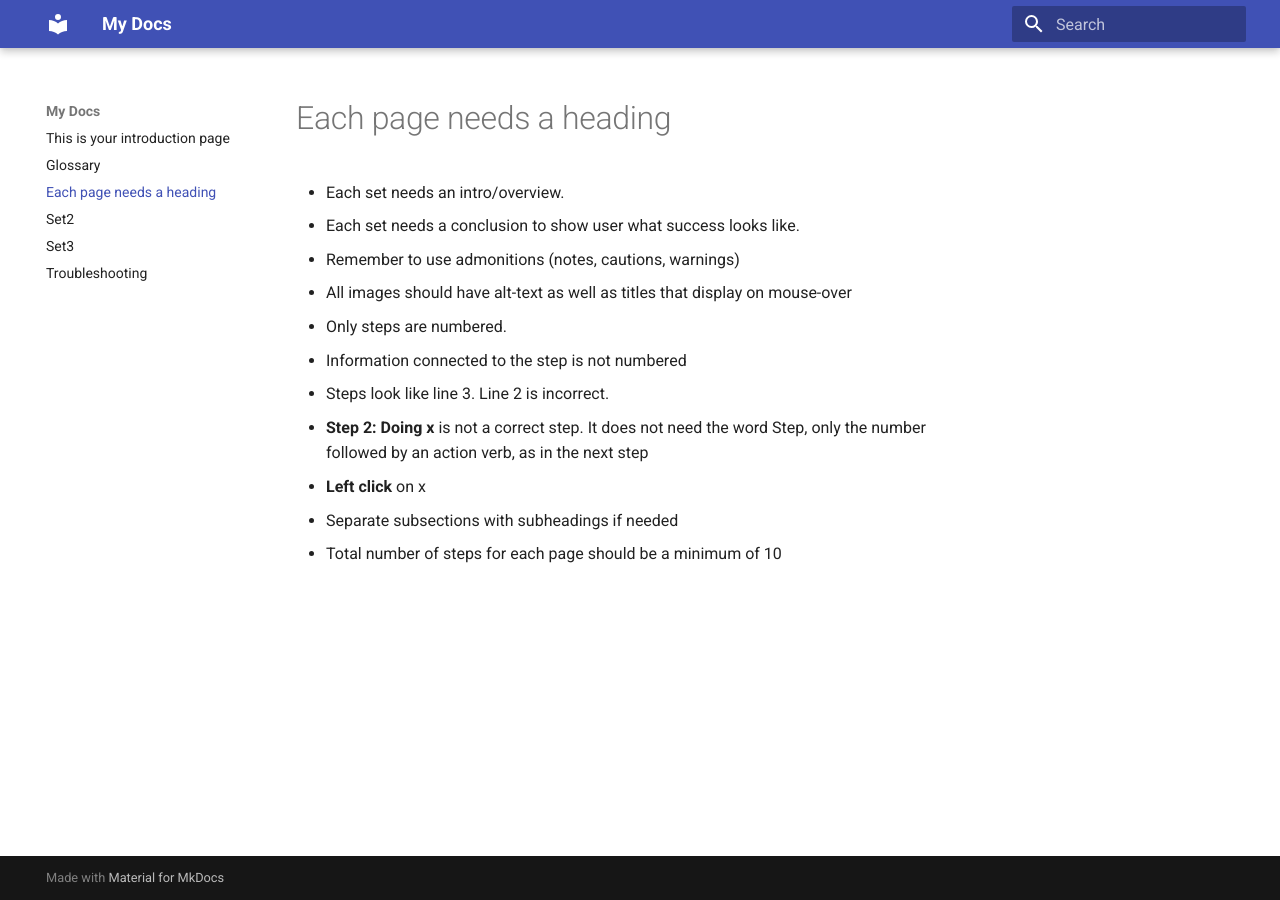
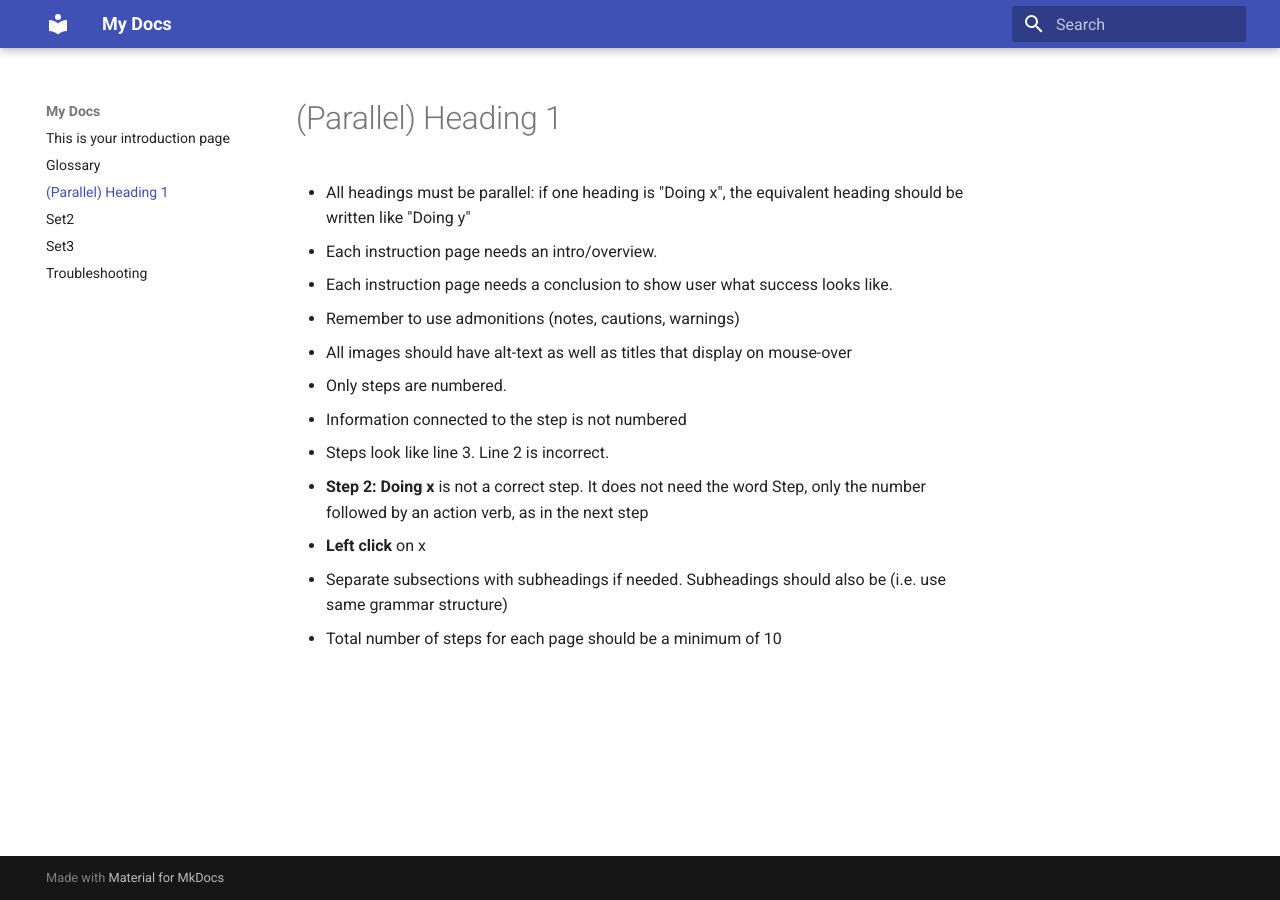
Before and after one commit to SamLee77/ST2025, an MkDocs documentation site: the page built from docs/Set-1.md, in a window 1280 px wide. Built offline with MkDocs 1.6.1 and Material for MkDocs 9.7.7, drawn with Linux system fonts in a browser that asks for light colours.

Commit message:
Update Set-1.md

```diff
--- a/docs/Set-1.md
+++ b/docs/Set-1.md
@@ -1,7 +1,8 @@
-# Each page needs a heading
+# (Parallel) Heading 1
 
-- Each set needs an intro/overview.
-- Each set needs a conclusion to show user what success looks like.
+- All headings must be parallel: if one heading is "Doing x", the equivalent heading should be written like "Doing y"
+- Each instruction page needs an intro/overview.
+- Each instruction page needs a conclusion to show user what success looks like.
 - Remember to use admonitions (notes, cautions, warnings)
 - All images should have alt-text as well as titles that display on mouse-over
 - Only steps are numbered.
@@ -10,5 +11,5 @@
 1. **Step 2: Doing x** is not a correct step. It does not need the word Step, only the number followed by an action verb, as in the next step
 2. **Left click** on x
 
-- Separate subsections with subheadings if needed
+- Separate subsections with subheadings if needed. Subheadings should also be  (i.e. use same grammar structure)
 - Total number of steps for each page should be a minimum of 10
```
